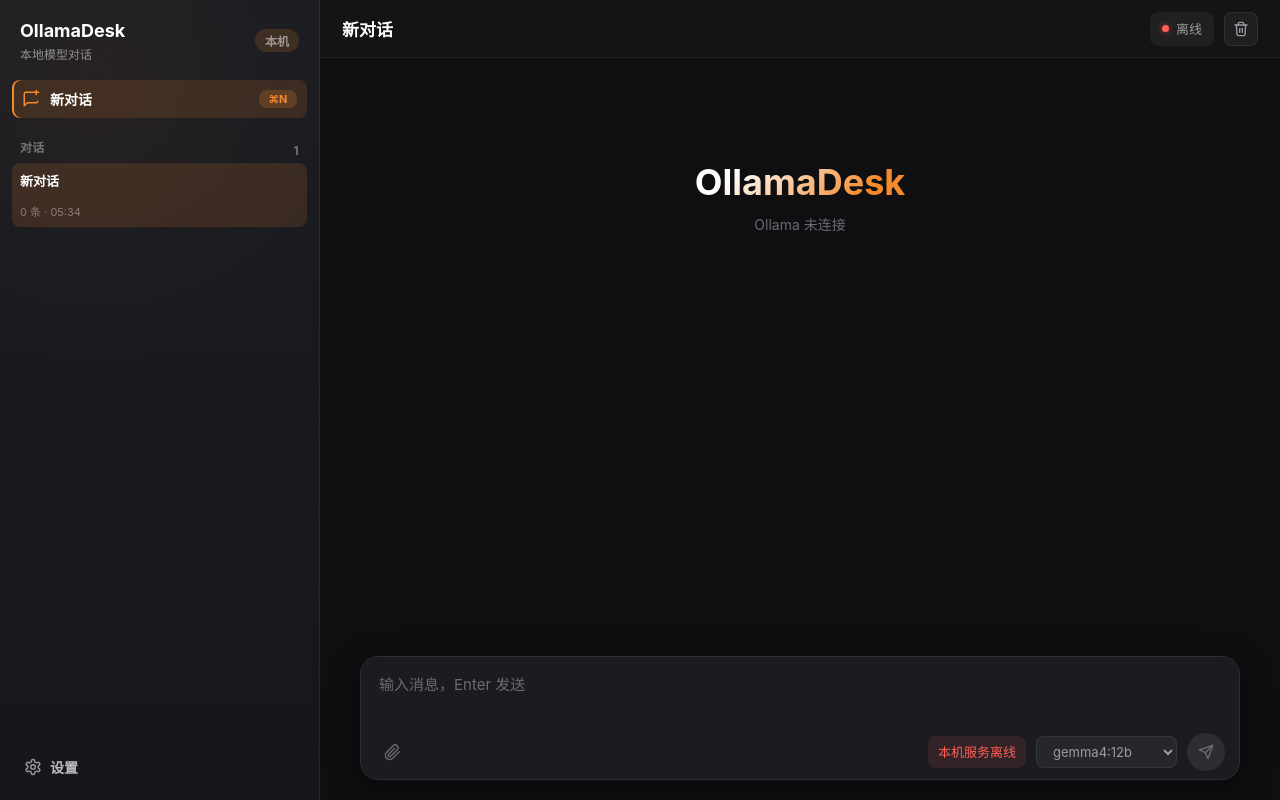
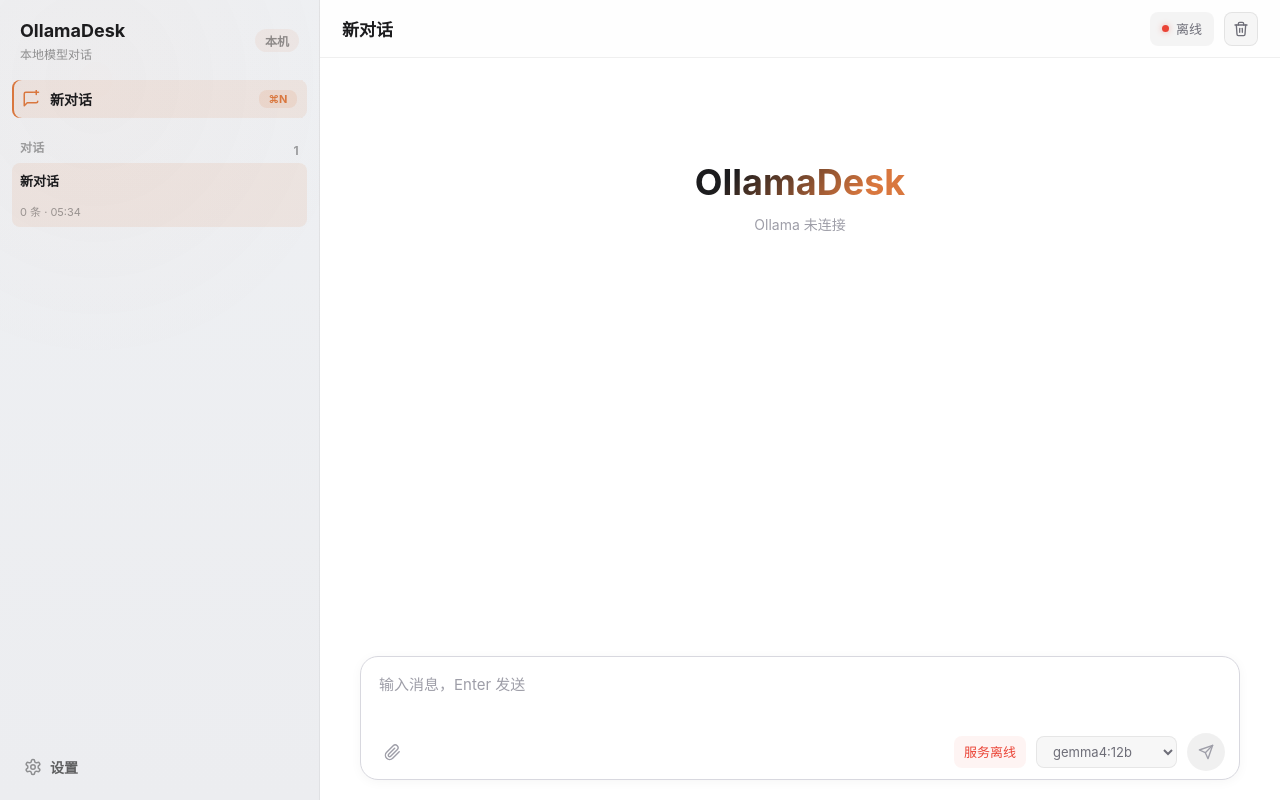
Before and after one commit to Shadowell/OllamaDesk, a website with bundled scripts: page public/index.html in a window 1280 px wide. Built offline with nearby package versions, Linux system fonts and the light colour scheme; files whose address does not match are found by name.

Commit message:
清理重复的模型选择器CSS，简化状态文字

```diff
--- a/public/app.js
+++ b/public/app.js
@@ -561,7 +561,7 @@
   elements.connectionLabel.textContent = safeStatus.ok ? "Ollama 已连接" : "Ollama 未连接";
 
   elements.statusDetail.className = `status-mini ${safeStatus.ok ? "status-ok" : "status-error"}`;
-  elements.statusDetail.textContent = safeStatus.ok ? `模型：${selectedName}` : "本机服务离线";
+  elements.statusDetail.textContent = safeStatus.ok ? selectedName : "服务离线";
 
   elements.settingsOllamaStatus.textContent = safeStatus.ok
     ? `在线${safeStatus.version ? ` · ${safeStatus.version}` : ""}`
--- a/public/styles.css
+++ b/public/styles.css
@@ -1,47 +1,47 @@
 :root {
-  color-scheme: dark;
+  color-scheme: light;
 
-  --accent: #f58a2d;
-  --accent-hover: #f7a64d;
-  --accent-subtle: rgba(245, 138, 45, 0.12);
-  --accent-glow: rgba(245, 138, 45, 0.25);
+  --accent: #d9773e;
+  --accent-hover: #e08850;
+  --accent-subtle: rgba(217, 119, 62, 0.06);
+  --accent-glow: rgba(217, 119, 62, 0.12);
 
-  --secondary: #4fc3f7;
-  --secondary-subtle: rgba(79, 195, 247, 0.1);
+  --secondary: #4a90b8;
+  --secondary-subtle: rgba(74, 144, 184, 0.06);
 
-  --green: #47c96f;
-  --green-subtle: rgba(71, 201, 111, 0.1);
-  --red: #ff5f57;
-  --red-subtle: rgba(255, 95, 87, 0.1);
-  --yellow: #ffbd2e;
-  --yellow-subtle: rgba(255, 189, 46, 0.1);
+  --green: #34a853;
+  --green-subtle: rgba(52, 168, 83, 0.06);
+  --red: #ea4335;
+  --red-subtle: rgba(234, 67, 53, 0.06);
+  --yellow: #f5a623;
+  --yellow-subtle: rgba(245, 166, 35, 0.06);
 
-  --app: #0a0a0c;
-  --canvas: #0f0f11;
-  --sidebar: #16171b;
-  --sidebar-hover: rgba(245, 138, 45, 0.08);
-  --sidebar-active: rgba(245, 138, 45, 0.14);
-  --sidebar-line: rgba(255, 255, 255, 0.06);
-  --sidebar-text: rgba(255, 255, 255, 0.72);
+  --app: #f5f5f7;
+  --canvas: #ffffff;
+  --sidebar: #ecedf0;
+  --sidebar-hover: rgba(217, 119, 62, 0.06);
+  --sidebar-active: rgba(217, 119, 62, 0.1);
+  --sidebar-line: rgba(0, 0, 0, 0.05);
+  --sidebar-text: rgba(0, 0, 0, 0.6);
 
-  --topbar: #141416;
-  --topbar-line: #222226;
+  --topbar: #fefefe;
+  --topbar-line: rgba(0, 0, 0, 0.06);
 
-  --composer: #1c1c20;
-  --composer-line: #2e2e34;
-  --composer-shadow: 0 8px 32px rgba(0, 0, 0, 0.48);
+  --composer: #ffffff;
+  --composer-line: #d8d8df;
+  --composer-shadow: 0 2px 12px rgba(0, 0, 0, 0.04);
 
-  --text: #eaeaea;
-  --text-secondary: #9c9ca0;
-  --text-muted: #6a6a70;
+  --text: #1c1c1e;
+  --text-secondary: #6e6e78;
+  --text-muted: #9e9ea8;
 
-  --card-bg: rgba(255, 255, 255, 0.04);
-  --card-border: rgba(255, 255, 255, 0.06);
+  --card-bg: rgba(0, 0, 0, 0.02);
+  --card-border: rgba(0, 0, 0, 0.06);
 
-  --code-bg: #121216;
-  --code-border: rgba(79, 195, 247, 0.15);
+  --code-bg: #f2f2f5;
+  --code-border: rgba(74, 144, 184, 0.12);
 
-  --shadow: 0 24px 70px rgba(0, 0, 0, 0.5);
+  --shadow: 0 4px 24px rgba(0, 0, 0, 0.05);
 
   font-family:
     Inter, ui-sans-serif, system-ui, -apple-system, BlinkMacSystemFont, "Segoe UI",
@@ -65,14 +65,14 @@
 ::-webkit-scrollbar { width: 6px; height: 6px; }
 ::-webkit-scrollbar-track { background: transparent; }
 ::-webkit-scrollbar-thumb {
-  background: rgba(255, 255, 255, 0.1);
+  background: rgba(0, 0, 0, 0.08);
   border-radius: 999px;
 }
-::-webkit-scrollbar-thumb:hover { background: rgba(245, 138, 45, 0.4); }
+::-webkit-scrollbar-thumb:hover { background: rgba(217, 119, 62, 0.3); }
 
 ::selection {
-  background: rgba(245, 138, 45, 0.3);
-  color: #fff;
+  background: rgba(217, 119, 62, 0.2);
+  color: #1c1c1e;
 }
 
 :focus-visible {
@@ -98,8 +98,8 @@
   padding: 18px 12px 14px;
   border-right: 1px solid var(--sidebar-line);
   background:
-    radial-gradient(ellipse 140% 60% at 30% 10%, rgba(245, 138, 45, 0.06), transparent 60%),
-    linear-gradient(180deg, #1a1c22, #16171b);
+    radial-gradient(ellipse 140% 60% at 30% 10%, rgba(217, 119, 62, 0.03), transparent 60%),
+    linear-gradient(180deg, #eef0f3, #ecedf0);
   color: var(--sidebar-text);
 }
 
@@ -114,20 +114,20 @@
 .brand-block div { display: grid; gap: 3px; }
 
 .brand-block strong {
-  color: #ffffff;
+  color: #1c1c1e;
   font-size: 18px;
   line-height: 1.2;
 }
 
 .brand-block span {
-  color: rgba(255, 255, 255, 0.5);
+  color: rgba(0, 0, 0, 0.4);
   font-size: 12px;
 }
 
 .device-pill {
   padding: 3px 10px;
   border-radius: 999px;
-  background: rgba(245, 138, 45, 0.15);
+  background: rgba(217, 119, 62, 0.08);
   color: var(--accent);
   font-size: 12px;
   font-weight: 700;
@@ -165,13 +165,13 @@
 .settings-button:hover,
 .settings-button:focus-visible {
   background: var(--sidebar-hover);
-  color: #ffffff;
+  color: #1c1c1e;
   outline: none;
 }
 
 .sidebar-action.active {
   background: var(--sidebar-active);
-  color: #ffffff;
+  color: #1c1c1e;
   box-shadow: inset 2px 0 0 var(--accent);
 }
 
@@ -181,8 +181,8 @@
   padding: 2px 7px;
   border: 0;
   border-radius: 8px;
-  background: rgba(255, 255, 255, 0.08);
-  color: rgba(255, 255, 255, 0.72);
+  background: rgba(0, 0, 0, 0.05);
+  color: rgba(0, 0, 0, 0.55);
   font-family: inherit;
   font-size: 11px;
   font-weight: 650;
@@ -190,7 +190,7 @@
 }
 
 .sidebar-action.active kbd {
-  background: rgba(245, 138, 45, 0.2);
+  background: rgba(217, 119, 62, 0.12);
   color: var(--accent);
 }
 
@@ -221,12 +221,12 @@
   display: grid;
   place-items: center;
   width: 18px;
-  color: rgba(255, 255, 255, 0.55);
+  color: rgba(0, 0, 0, 0.4);
   font-size: 15px;
 }
 
 .action-icon.icon,
-.row-icon.icon { color: rgba(255, 255, 255, 0.55); }
+.row-icon.icon { color: rgba(0, 0, 0, 0.4); }
 
 .sidebar-action.active .action-icon.icon { color: var(--accent); }
 
@@ -263,7 +263,7 @@
 
 .section-header small,
 .section-label {
-  color: rgba(255, 255, 255, 0.38);
+  color: rgba(0, 0, 0, 0.35);
   font-size: 12px;
   font-weight: 750;
   letter-spacing: 0.02em;
@@ -295,27 +295,27 @@
   border: 0;
   background: transparent;
   text-align: left;
-  color: rgba(255, 255, 255, 0.55);
+  color: rgba(0, 0, 0, 0.5);
   padding: 8px;
 }
 
 .sidebar-row:hover,
 .thread-item:hover {
   background: var(--sidebar-hover);
-  color: #ffffff;
+  color: #1c1c1e;
 }
 
 .thread-item.active {
   background: var(--sidebar-active);
-  color: #ffffff;
+  color: #1c1c1e;
 }
 
 .sidebar-row small {
   margin-left: auto;
   padding: 2px 7px;
   border-radius: 999px;
-  color: rgba(255, 255, 255, 0.5);
-  background: rgba(255, 255, 255, 0.06);
+  color: rgba(0, 0, 0, 0.45);
+  background: rgba(0, 0, 0, 0.04);
   font-size: 11px;
   font-weight: 700;
 }
@@ -329,17 +329,17 @@
   color: inherit;
 }
 
-.thread-item.active .thread-title { color: #ffffff; }
+.thread-item.active .thread-title { color: #1c1c1e; }
 
 .thread-meta {
   margin-top: 4px;
   font-size: 11px;
-  color: rgba(255, 255, 255, 0.38);
+  color: rgba(0, 0, 0, 0.35);
 }
 
 .empty-thread {
   padding: 10px 8px;
-  color: rgba(255, 255, 255, 0.38);
+  color: rgba(0, 0, 0, 0.35);
   font-size: 13px;
 }
 
@@ -383,7 +383,7 @@
   overflow: hidden;
   max-width: 64%;
   margin: 0;
-  color: #ffffff;
+  color: var(--text);
   font-size: 17px;
   font-weight: 750;
   white-space: nowrap;
@@ -405,59 +405,48 @@
   min-height: 34px;
   padding: 0 12px;
   border-radius: 8px;
-  background: rgba(255, 255, 255, 0.05);
+  background: rgba(0, 0, 0, 0.04);
   color: var(--text-secondary);
   font-size: 13px;
   transition: background 0.2s;
 }
 
-.runtime-pill:hover { background: rgba(255, 255, 255, 0.08); }
+.runtime-pill:hover { background: rgba(0, 0, 0, 0.06); }
 
 .status-dot {
   width: 7px;
   height: 7px;
   border-radius: 50%;
-  background: #5a5a5a;
+  background: #b0b0b8;
   transition: background 0.3s;
 }
 
 .status-dot.ok {
   background: var(--green);
-  box-shadow: 0 0 6px rgba(71, 201, 111, 0.5);
+  box-shadow: 0 0 6px rgba(52, 168, 83, 0.4);
 }
 
 .status-dot.error {
   background: var(--red);
-  box-shadow: 0 0 6px rgba(255, 95, 87, 0.5);
+  box-shadow: 0 0 6px rgba(234, 67, 53, 0.4);
 }
 
-.model-select,
 .top-icon-button {
   height: 34px;
-  border: 1px solid rgba(255, 255, 255, 0.08);
+  display: grid;
+  place-items: center;
+  width: 34px;
+  border: 1px solid rgba(0, 0, 0, 0.08);
   border-radius: 8px;
-  background: rgba(255, 255, 255, 0.05);
+  background: rgba(0, 0, 0, 0.03);
   color: var(--text-secondary);
+  font-size: 16px;
   transition: border-color 0.2s, background 0.2s;
 }
 
-.model-select:hover,
 .top-icon-button:hover {
-  border-color: rgba(245, 138, 45, 0.3);
-  background: rgba(245, 138, 45, 0.06);
-}
-
-.model-select {
-  max-width: 220px;
-  padding: 0 28px 0 12px;
-  font-size: 13px;
-}
-
-.top-icon-button {
-  display: grid;
-  place-items: center;
-  width: 34px;
-  font-size: 16px;
+  border-color: rgba(217, 119, 62, 0.25);
+  background: rgba(217, 119, 62, 0.04);
 }
 
 /* ─── Conversation ─── */
@@ -484,7 +473,7 @@
 
 .empty-state h2 {
   margin: 0 0 10px;
-  background: linear-gradient(135deg, #ffffff 20%, var(--accent) 80%);
+  background: linear-gradient(135deg, #1c1c1e 20%, var(--accent) 80%);
   -webkit-background-clip: text;
   -webkit-text-fill-color: transparent;
   background-clip: text;
@@ -517,13 +506,13 @@
 }
 
 .message.user {
-  background: rgba(245, 138, 45, 0.04);
-  border: 1px solid rgba(245, 138, 45, 0.06);
+  background: rgba(217, 119, 62, 0.03);
+  border: 1px solid rgba(217, 119, 62, 0.06);
 }
 
 .message.assistant {
-  background: rgba(79, 195, 247, 0.03);
-  border: 1px solid rgba(79, 195, 247, 0.05);
+  background: rgba(74, 144, 184, 0.03);
+  border: 1px solid rgba(74, 144, 184, 0.06);
 }
 
 .message:first-child { margin-top: 0; }
@@ -577,7 +566,7 @@
 .message-text h5,
 .message-text h6 {
   margin: 0 0 12px;
-  color: #ffffff;
+  color: var(--text);
   font-weight: 750;
   line-height: 1.3;
 }
@@ -593,8 +582,8 @@
   display: inline;
   padding: 0 6px;
   border-radius: 5px;
-  background: rgba(255, 255, 255, 0.06);
-  color: #ffffff;
+  background: rgba(0, 0, 0, 0.04);
+  color: var(--text);
   font-weight: 700;
 }
 
@@ -615,7 +604,7 @@
 .message-text code {
   padding: 2px 7px;
   border-radius: 6px;
-  background: rgba(79, 195, 247, 0.1);
+  background: rgba(74, 144, 184, 0.08);
   color: var(--secondary);
   font-family: "SFMono-Regular", Consolas, "Liberation Mono", monospace;
   font-size: 0.9em;
@@ -631,7 +620,7 @@
 }
 
 .message-text pre::-webkit-scrollbar-thumb {
-  background: rgba(79, 195, 247, 0.15);
+  background: rgba(74, 144, 184, 0.15);
 }
 
 .message-text pre code {
@@ -639,7 +628,7 @@
   padding: 0;
   border-radius: 0;
   background: transparent;
-  color: #d4d4d8;
+  color: #2c2c30;
   white-space: pre;
   font-size: 0.85em;
   line-height: 1.55;
@@ -665,9 +654,9 @@
   display: block;
   width: 160px;
   height: 116px;
-  border: 1px solid rgba(255, 255, 255, 0.08);
+  border: 1px solid rgba(0, 0, 0, 0.06);
   border-radius: 10px;
-  background: #080808;
+  background: #f0f0f2;
   object-fit: cover;
 }
 
@@ -707,9 +696,9 @@
   display: block;
   width: 80px;
   height: 60px;
-  border: 1px solid rgba(255, 255, 255, 0.08);
+  border: 1px solid rgba(0, 0, 0, 0.06);
   border-radius: 8px;
-  background: #080808;
+  background: #f0f0f2;
   object-fit: cover;
 }
 
@@ -721,15 +710,15 @@
   place-items: center;
   width: 20px;
   height: 20px;
-  border: 1px solid rgba(245, 138, 45, 0.3);
+  border: 1px solid rgba(217, 119, 62, 0.25);
   border-radius: 999px;
-  background: #1c1c20;
+  background: #ffffff;
   color: var(--accent);
   font-size: 12px;
 }
 
 .remove-attachment:hover {
-  background: rgba(245, 138, 45, 0.15);
+  background: rgba(217, 119, 62, 0.08);
 }
 
 .composer {
@@ -740,11 +729,12 @@
   border-radius: 18px;
   background: var(--composer);
   box-shadow: var(--composer-shadow);
-  transition: border-color 0.2s;
+  transition: border-color 0.2s, box-shadow 0.2s;
 }
 
 .composer:focus-within {
-  border-color: rgba(245, 138, 45, 0.25);
+  border-color: rgba(217, 119, 62, 0.2);
+  box-shadow: 0 2px 16px rgba(217, 119, 62, 0.06);
 }
 
 .composer-main { padding: 17px 18px 0; }
@@ -758,12 +748,12 @@
   outline: 0;
   padding: 0;
   background: transparent;
-  color: #efefef;
+  color: var(--text);
   font-size: 15px;
   line-height: 1.5;
 }
 
-.composer textarea::placeholder { color: #6a6a70; }
+.composer textarea::placeholder { color: var(--text-muted); }
 
 .composer-toolbar {
   display: flex;
@@ -790,7 +780,7 @@
 
 .composer-icon:hover,
 .composer-icon:focus-visible {
-  background: rgba(245, 138, 45, 0.1);
+  background: rgba(217, 119, 62, 0.06);
   color: var(--accent);
   outline: none;
 }
@@ -814,7 +804,7 @@
   overflow: hidden;
   padding: 6px 10px;
   border-radius: 8px;
-  background: rgba(255, 255, 255, 0.04);
+  background: rgba(0, 0, 0, 0.03);
   color: var(--text-muted);
   font-size: 13px;
   text-overflow: ellipsis;
@@ -844,11 +834,11 @@
   color: #ffffff;
   font-size: 15px;
   transition: opacity 0.2s, transform 0.15s, box-shadow 0.2s;
-  box-shadow: 0 2px 8px rgba(245, 138, 45, 0.2);
+  box-shadow: 0 2px 8px rgba(217, 119, 62, 0.2);
 }
 
 .send-button:hover:not(:disabled) {
-  box-shadow: 0 4px 16px rgba(245, 138, 45, 0.35);
+  box-shadow: 0 4px 16px rgba(217, 119, 62, 0.3);
   transform: scale(1.05);
 }
 
@@ -862,7 +852,7 @@
 }
 
 .send-button:disabled {
-  background: rgba(255, 255, 255, 0.08);
+  background: rgba(0, 0, 0, 0.06);
   color: var(--text-muted);
   box-shadow: none;
 }
@@ -874,15 +864,18 @@
 .model-select {
   height: 32px;
   max-width: 200px;
+  padding: 0 28px 0 12px;
+  border: 1px solid rgba(0, 0, 0, 0.07);
   border-radius: 8px;
-  background: rgba(255, 255, 255, 0.05);
+  background: rgba(0, 0, 0, 0.03);
   color: var(--text-secondary);
   font-size: 13px;
-  border: 1px solid rgba(255, 255, 255, 0.07);
+  transition: border-color 0.2s, background 0.2s;
 }
 
 .model-select:hover {
-  border-color: rgba(245, 138, 45, 0.3);
+  border-color: rgba(217, 119, 62, 0.25);
+  background: rgba(217, 119, 62, 0.04);
 }
 
 .muted {
@@ -898,7 +891,7 @@
   z-index: 20;
   display: flex;
   justify-content: flex-end;
-  background: rgba(0, 0, 0, 0.5);
+  background: rgba(0, 0, 0, 0.15);
   backdrop-filter: blur(4px);
 }
 
@@ -906,11 +899,11 @@
   width: min(390px, 100%);
   height: 100%;
   padding: 24px;
-  border-left: 1px solid rgba(255, 255, 255, 0.06);
+  border-left: 1px solid rgba(0, 0, 0, 0.06);
   background:
-    radial-gradient(ellipse 100% 30% at 50% 0%, rgba(245, 138, 45, 0.04), transparent),
-    #181a1e;
-  box-shadow: -18px 0 60px rgba(0, 0, 0, 0.4);
+    radial-gradient(ellipse 100% 30% at 50% 0%, rgba(217, 119, 62, 0.02), transparent),
+    #fafafa;
+  box-shadow: -18px 0 60px rgba(0, 0, 0, 0.08);
 }
 
 .settings-header {
@@ -924,7 +917,7 @@
 .settings-header h2 {
   margin: 0 0 5px;
   font-size: 20px;
-  color: #ffffff;
+  color: var(--text);
 }
 
 .settings-header p {
@@ -938,16 +931,16 @@
   place-items: center;
   width: 32px;
   height: 32px;
-  border: 1px solid rgba(255, 255, 255, 0.08);
+  border: 1px solid rgba(0, 0, 0, 0.08);
   border-radius: 8px;
-  background: rgba(255, 255, 255, 0.04);
+  background: #ffffff;
   color: var(--text-secondary);
   font-size: 18px;
   transition: background 0.2s, color 0.2s;
 }
 
 .settings-close:hover {
-  background: rgba(245, 138, 45, 0.1);
+  background: rgba(217, 119, 62, 0.06);
   color: var(--accent);
 }
 
@@ -961,18 +954,18 @@
   display: grid;
   gap: 4px;
   padding: 14px;
-  border: 1px solid rgba(255, 255, 255, 0.06);
+  border: 1px solid rgba(0, 0, 0, 0.06);
   border-radius: 10px;
-  background: rgba(255, 255, 255, 0.03);
+  background: #ffffff;
   transition: border-color 0.2s;
 }
 
 .settings-list div:hover {
-  border-color: rgba(245, 138, 45, 0.12);
+  border-color: rgba(217, 119, 62, 0.1);
 }
 
 .settings-list dt {
-  color: rgba(255, 255, 255, 0.45);
+  color: rgba(0, 0, 0, 0.45);
   font-size: 12px;
   font-weight: 700;
   letter-spacing: 0.01em;
@@ -980,7 +973,7 @@
 
 .settings-list dd {
   margin: 0;
-  color: #e8e8e8;
+  color: var(--text);
   font-size: 14px;
 }
 
@@ -1031,9 +1024,9 @@
     place-items: center;
     width: 34px;
     height: 34px;
-    border: 1px solid rgba(255, 255, 255, 0.08);
+    border: 1px solid rgba(0, 0, 0, 0.08);
     border-radius: 8px;
-    background: rgba(255, 255, 255, 0.05);
+    background: rgba(0, 0, 0, 0.04);
     color: var(--text-secondary);
     font-size: 18px;
   }
@@ -1056,7 +1049,7 @@
     display: flex;
     width: min(300px, calc(100vw - 56px));
     max-width: 100%;
-    box-shadow: 20px 0 60px rgba(0, 0, 0, 0.5);
+    box-shadow: 4px 0 40px rgba(0, 0, 0, 0.1);
   }
 
   .sidebar-backdrop {
@@ -1065,6 +1058,6 @@
     z-index: 25;
     display: block;
     border: 0;
-    background: rgba(0, 0, 0, 0.5);
+    background: rgba(0, 0, 0, 0.25);
   }
 }
```
